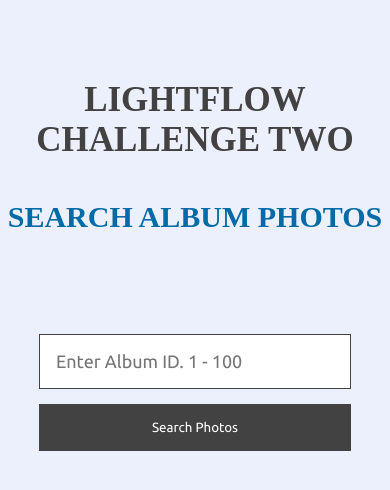
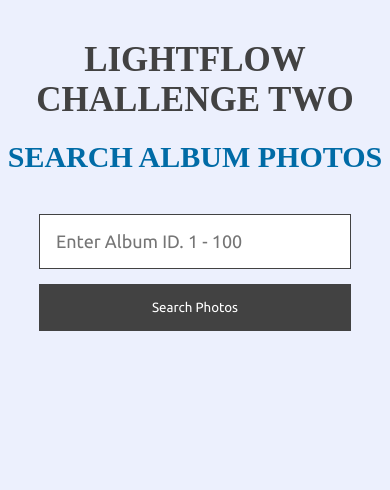
Before and after one commit to placideirandora/lightflow-challenge-two, a React (Create React App) app: page / in a window 390 px wide. Shown: the top 490 px of the page. Built offline with nearby package versions, Linux system fonts and the light colour scheme; a web font is replaced by a local one.

Commit message:
Improve the Spacing for Mobile Responsiveness

```diff
--- a/src/components/Header/style.css
+++ b/src/components/Header/style.css
@@ -39,6 +39,11 @@
   }
 }
 
+@media screen and (max-width: 500px) {
+  .header .sub-heading {
+    margin-top: 20px;
+  }
+}
 
 /* MOBILE */
 
--- a/src/components/SearchForm/style.css
+++ b/src/components/SearchForm/style.css
@@ -38,6 +38,7 @@
 
 @media screen and (max-width: 470px) {
   .form {
+    margin-top: 40px;
     flex-direction: column;
     justify-content: center;
     align-items: center;
@@ -57,7 +58,6 @@
 
 @media screen and (max-width: 320px) {
   .form {
-    margin-top: 50px;
     flex-direction: column;
     justify-content: center;
     align-items: center;
--- a/src/index.css
+++ b/src/index.css
@@ -10,3 +10,13 @@
   background-color: #ecf0fd;
   padding: 80px 0;
 }
+
+/* RESPONSIVENESS */
+
+/* PHABLET AND MOBILE */
+
+@media screen and (max-width: 500px) {
+  body {
+    padding: 40px 0 80px 0;
+  }
+}
--- a/src/pages/AlbumPhotos/style.css
+++ b/src/pages/AlbumPhotos/style.css
@@ -6,3 +6,13 @@
   justify-content: center;
   margin-top: 50px;
 }
+
+/* RESPONSIVENESS */
+
+/* PHABLET AND MOBILE */
+
+@media screen and (max-width: 500px) {
+  .cards-container {
+    margin-top: 30px;
+  }
+}
```
